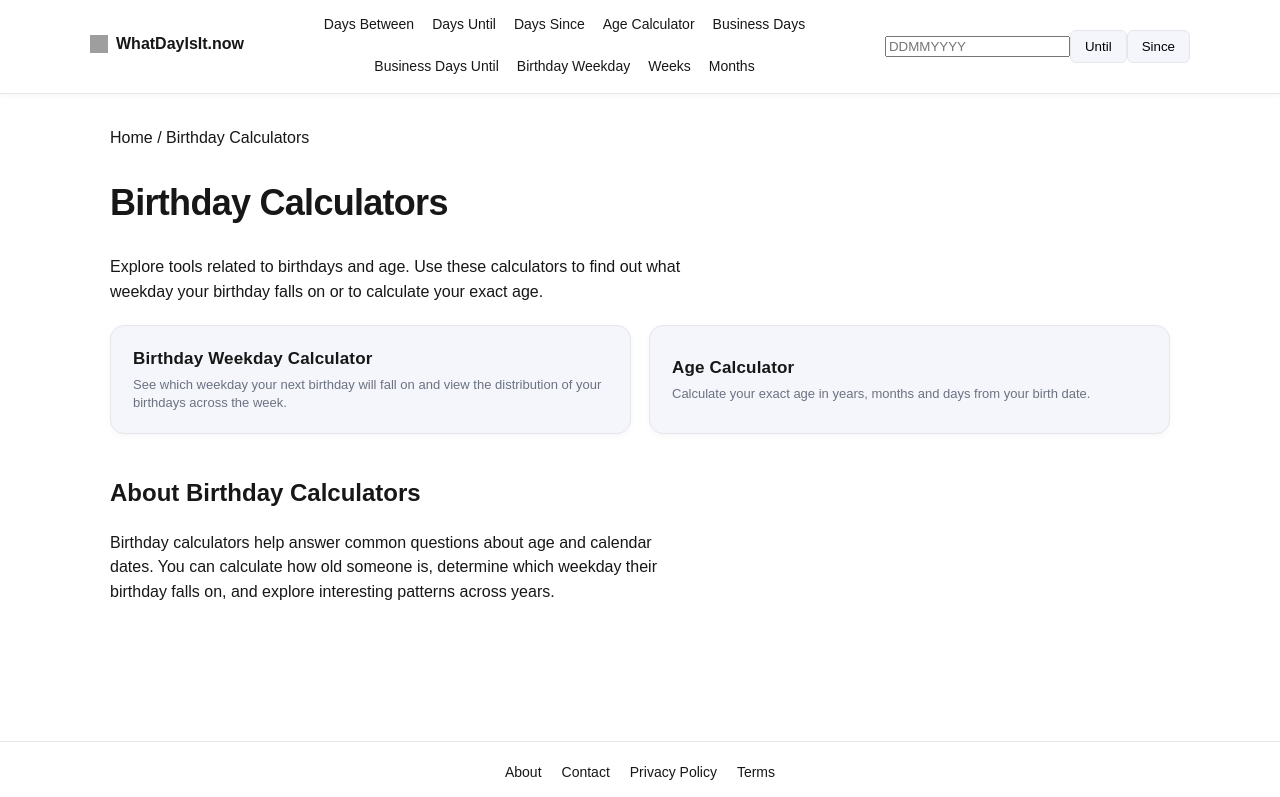
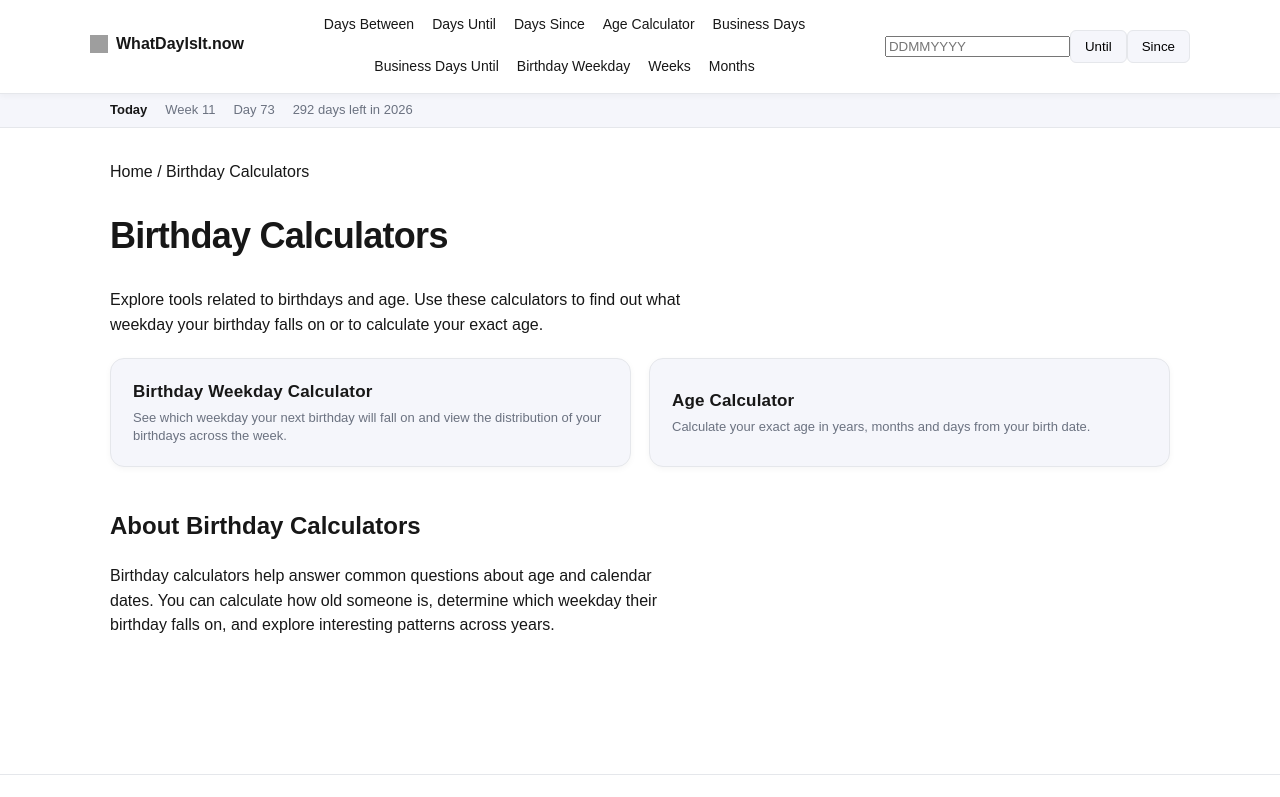
Before and after one commit to bosmeel/whatdayisit-now, a Next.js app: page /birthday-calculator in a window 1280 px wide. Shown: the top 797 px of the page. Built offline with nearby package versions, Linux system fonts and the light colour scheme; grey boxes are pictures that could not be loaded.

Commit message:
fix layout sticky bar placement

```diff
--- a/app/layout.tsx
+++ b/app/layout.tsx
@@ -3,8 +3,6 @@ import type { Metadata } from "next";
 import "./globals.css";
 import QuickDateJump from "@/components/QuickDateJump";
 import StickyWrapper from "@/components/StickyWrapper";
-import { usePathname } from "next/navigation";
-
 
 export const metadata: Metadata = {
   metadataBase: new URL("https://whatdayisit.now"),
@@ -72,7 +70,6 @@ export default function RootLayout({
       <body>
 
         <header className="site-header">
-
           <div className="container header-inner">
 
             <div className="logo">
@@ -90,11 +87,7 @@ export default function RootLayout({
 
             <nav className="main-nav" aria-label="Main navigation">
               {navLinks.map((item) => (
-                <Link
-                  key={item.href}
-                  href={item.href}
-                  className="nav-link"
-                >
+                <Link key={item.href} href={item.href} className="nav-link">
                   {item.label}
                 </Link>
               ))}
@@ -103,8 +96,9 @@ export default function RootLayout({
             <QuickDateJump />
 
           </div>
+        </header>
 
-        </header>
+        <StickyWrapper />
 
         <main className="container main-content">
           {children}
@@ -118,13 +112,6 @@ export default function RootLayout({
             <Link href="/terms">Terms</Link>
           </div>
         </footer>
-<body>
-
-  <StickyWrapper />
-
-  {children}
-
-</body>
 
       </body>
     </html>
```
